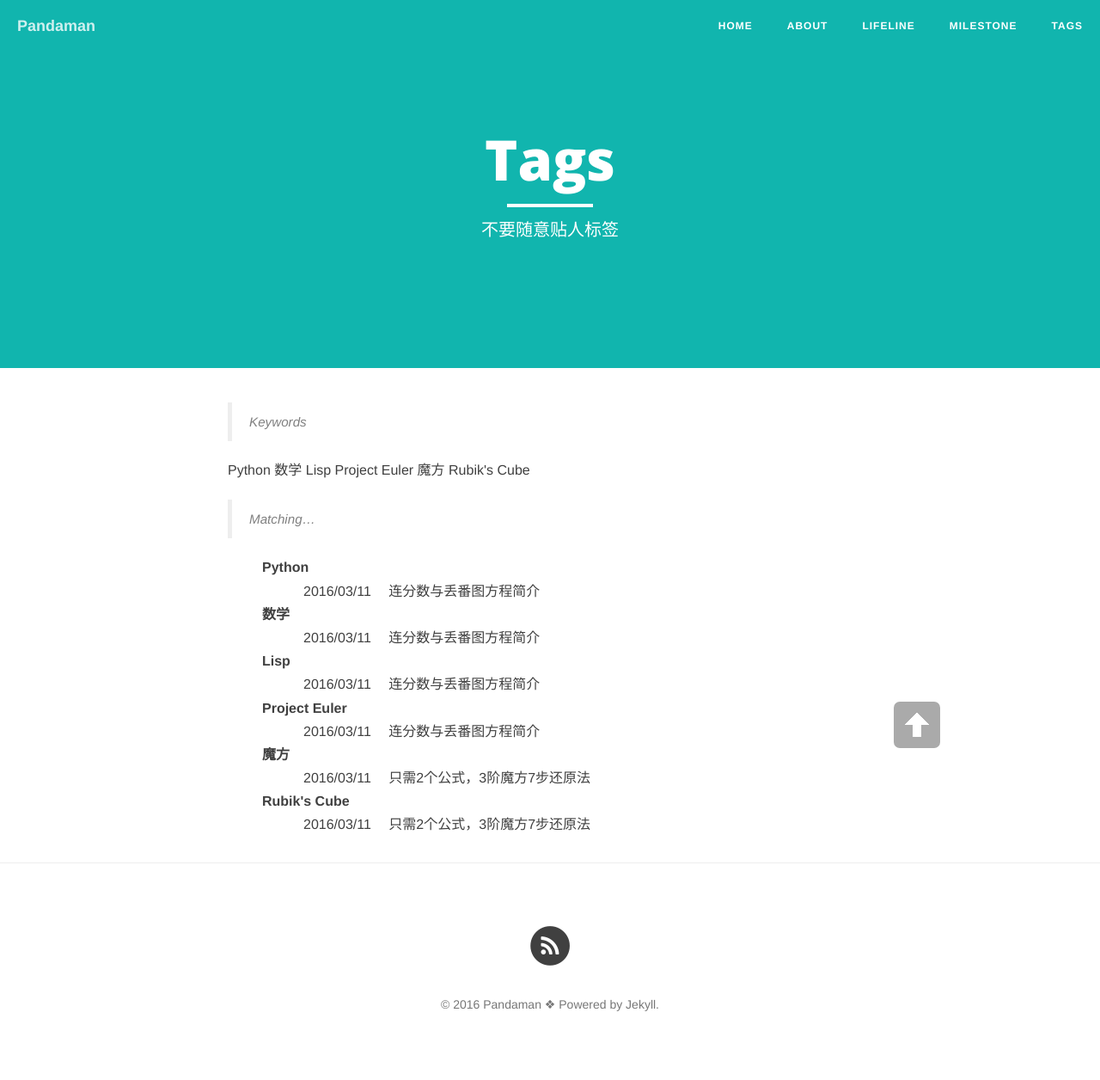
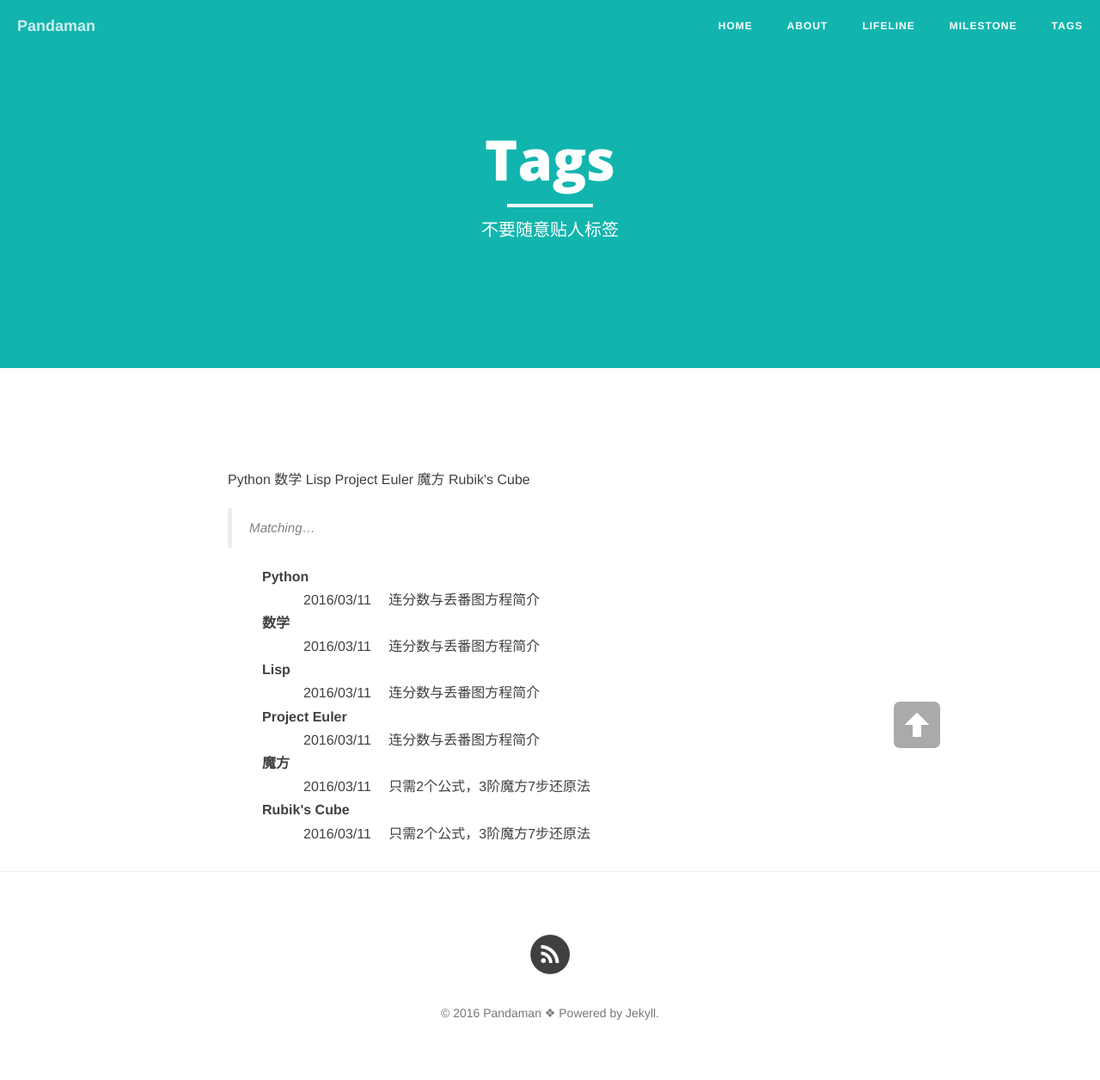
Before and after one commit to ceares/ceares.github.io, a Jekyll site: the page built from tags.md, in a window 1280 px wide. Shown: the whole page at 86% size. Built offline with Jekyll 4.4.1, drawn with Linux system fonts in a browser that asks for light colours; nearby versions of some CDN libraries; library files that are not in the unit come from our copies.

Commit message:
Update tags.md

```diff
--- a/tags.md
+++ b/tags.md
@@ -5,9 +5,7 @@ description: "不要随意贴人标签"
 header-img: "img/semantic.jpg"
 ---
 
-> Keywords
-
-<div id='tag_cloud' style="margin-top:1em;">
+<div id='tag_cloud' style="margin-top:1in;">
 {% for tag in site.tags %}
 <a href="#{{ tag[0] }}" title="{{ tag[0] }}" rel="{{ tag[1].size }}">{{ tag[0] }}</a>
 {% endfor %}
```
